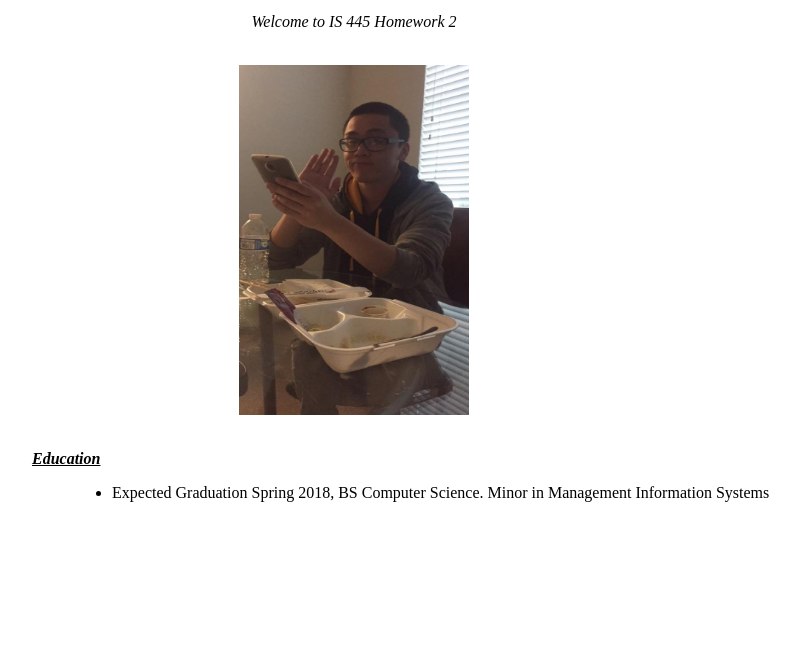
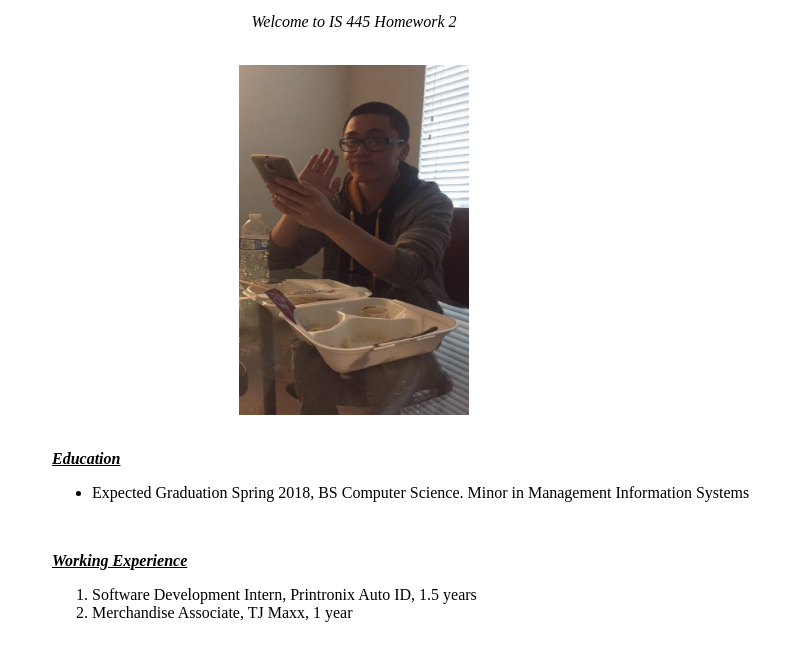
Before and after one commit to fhcsulb/IS-445-Assign-2, a website: page website/linkedpage.html in a window 1280 px wide. Shown: the part 86-746 px from the top of the page, without its empty margins (286-1086 px from the left). Drawn offline with Linux system fonts and the light colour scheme.

Commit message:
Added section about work experience

```diff
--- a/website/linkedpage.html
+++ b/website/linkedpage.html
@@ -4,14 +4,6 @@
 <head>
         <link rel = "stylesheet" type="text/css" href ="styles.css">
 <title> Assignment 2    </title>
-
-<style>
-ul.a {
-    margin-left : 350px;
-}
-
-
-</style>
 </head>
 <body>
 
@@ -22,17 +14,34 @@ ul.a {
 <p align="center">  <i> Welcome to IS 445 Homework 2   </i>       </p>
 
 <br>
-<div>
+<div class = "picture">
         <img  src = "self_image.jpg"  alt = "Picture of Myself"  style = "width: 230px; height:350px">
 
 </div>
-<br>
 
 
-<h2> <em> Education </em> </h2>
-<ul class = "a">
-    <li>Expected Graduation Spring 2018, BS Computer Science. Minor in Management Information Systems</li>
-</ul>
+<div class = "edu">
+        <br>
+        <h2> <em> Education </em> </h2>
+        <ul >
+            <li>Expected Graduation Spring 2018, BS Computer Science. Minor in Management Information Systems</li>
+        </ul>
+
+</div>
+
+
+
+
+<div class = "work">
+        <br>
+        <h3> <em> Working Experience   </em>     </h3>
+        <ol>
+            <li> Software Development Intern, Printronix Auto ID, 1.5 years</li>
+            <li> Merchandise Associate, TJ Maxx, 1 year</li>
+        </ol>
+
+</div>
+
 
 
 
--- a/website/styles.css
+++ b/website/styles.css
@@ -4,20 +4,34 @@ h1 {
 }
 
 hr {
-    width :37%;
+    width: 37%;
     border-color: lawngreen;
     border-width: 3px 0 0;
+
 }
 
-div {
+div.picture {
+    position: static;
     text-align: center;
+}
+
+div.edu {
+    margin-left: 330px;
+}
+
+div.work{
+    margin-left: 330px;
 }
 
 h2 {
     font-size: 16px;
     font-weight: bold;
     text-decoration: underline;
-    margin-left: 310px;
+}
 
+h3 {
+    font-size: 16px;
+    font-weight: bold;
+    text-decoration: underline;
 
 }
```
